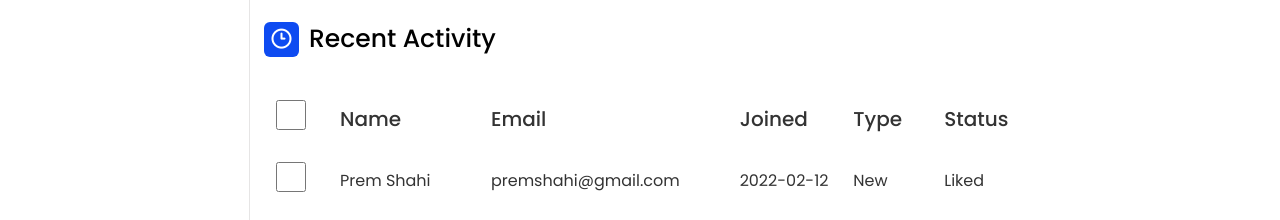
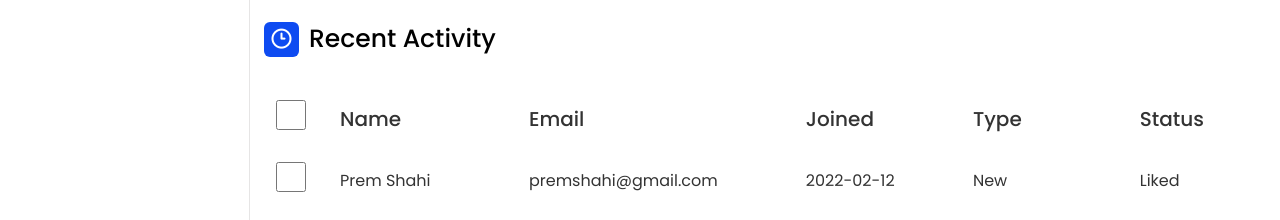
Before and after one commit to MuminovMuslimbek/Admin_Panel-CodingLab, a plain HTML site: page index.html in a window 1280 px wide. Shown: the part 403-623 px from the top of the page. Drawn offline with nearby package versions, Linux system fonts and the light colour scheme; files whose address does not match are found by name.

Commit message:
oll project done

```diff
--- a/index.html
+++ b/index.html
@@ -129,12 +129,12 @@
                 <table class="activity-data">
                     <tbody>
                         <tr class="head-tr">
-                            <td><input class="checkbox" type="checkbox" /></td>
-                            <td>Name</td>
-                            <td>Email</td>
-                            <td>Joined</td>
-                            <td>Type</td>
-                            <td>Status</td>
+                            <td style="width: 5%;"><input class="checkbox" type="checkbox" /></td>
+                            <td style="width: 23%;">Name</td>
+                            <td style="width: 30%;">Email</td>
+                            <td style="width: 20%;">Joined</td>
+                            <td style="width: 20%;">Type</td>
+                            <td style="width: 20%;">Status</td>
                         </tr>
                         <tr>
                             <td><input class="checkbox" type="checkbox" /></td>
```
